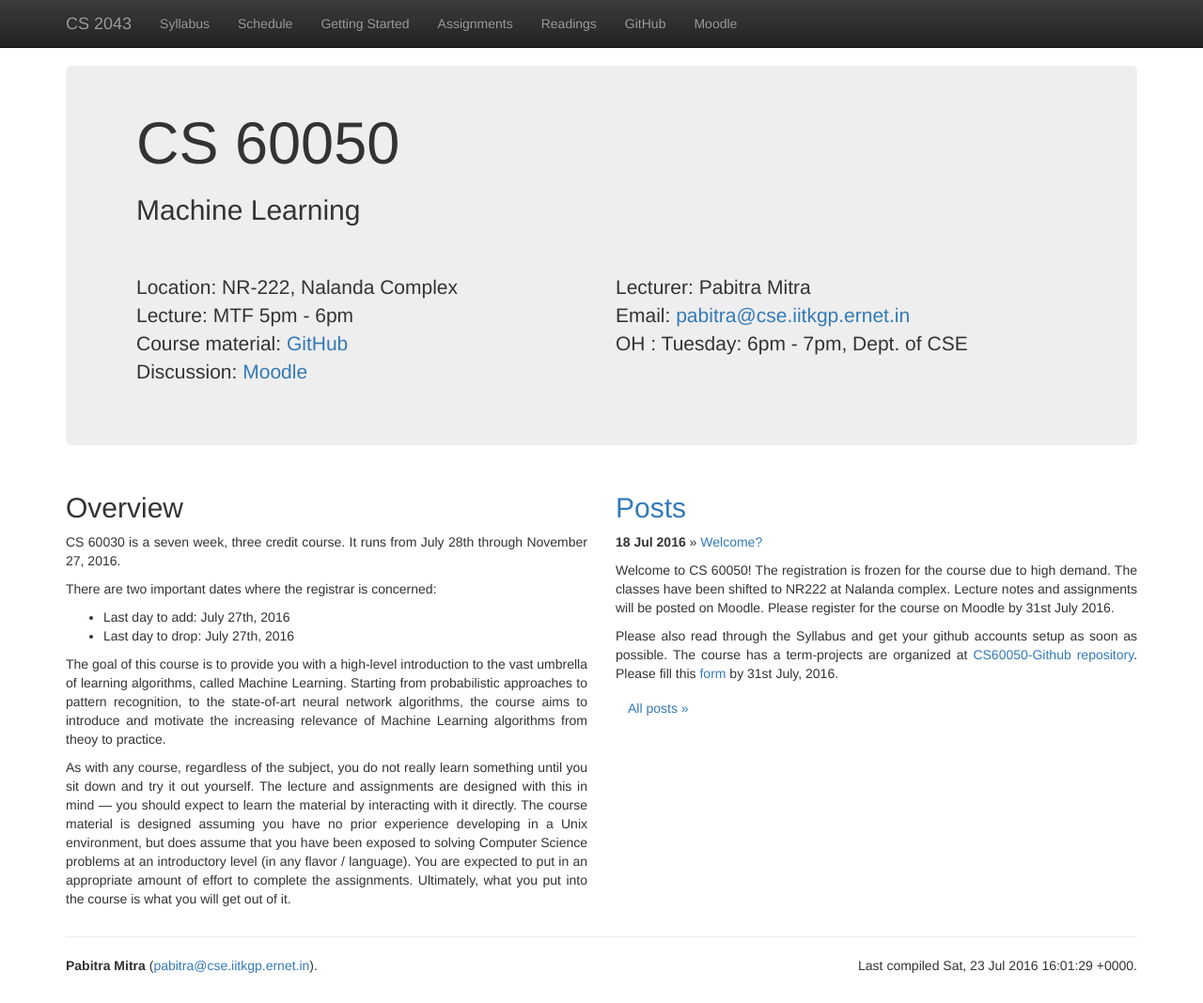
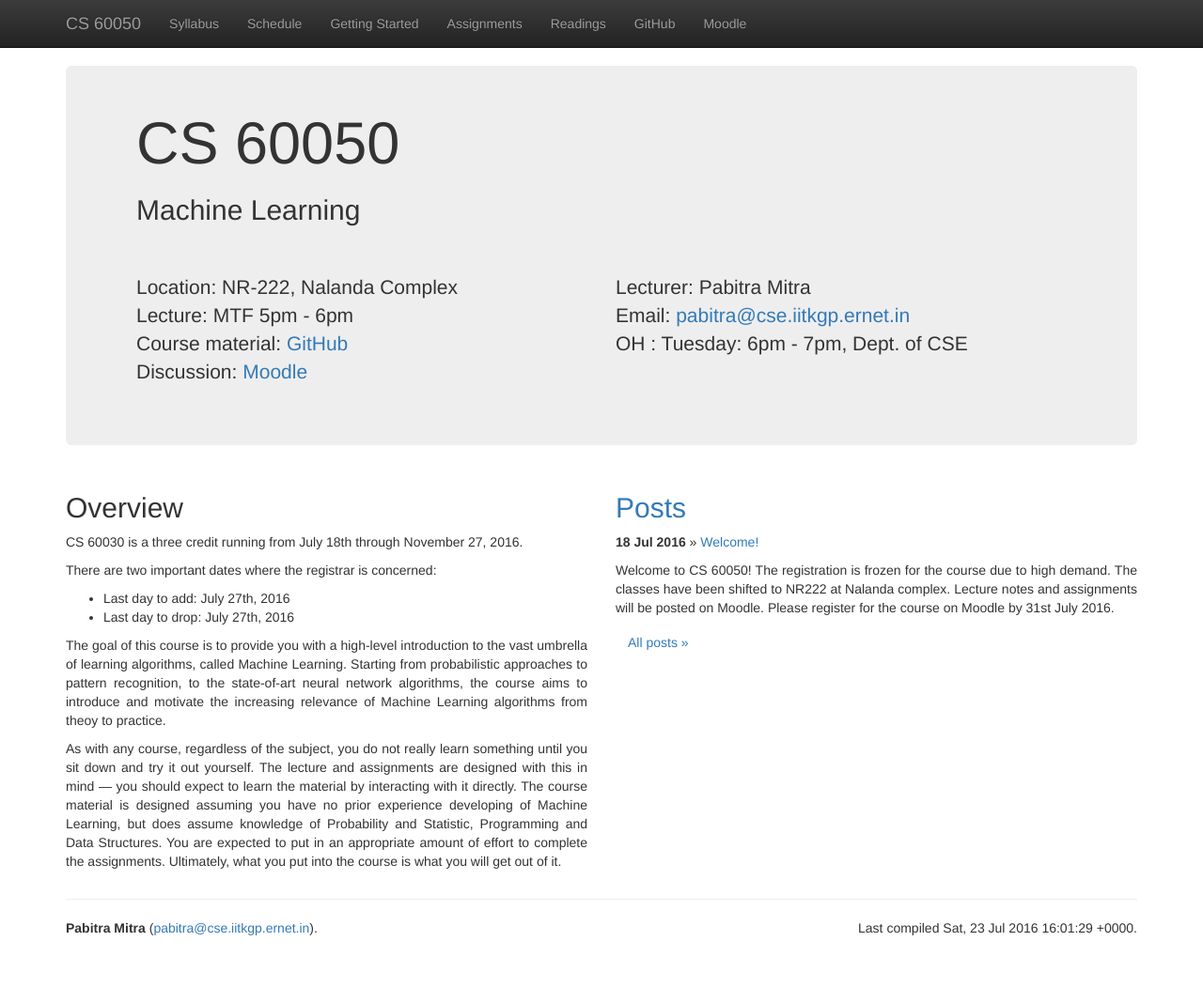
Before and after one commit to cs60050/cs60050.github.io, a Jekyll site: the page built from index.html, in a window 1280 px wide and 1068 px high. Shown: the whole window at 94% size. Built offline with Jekyll 4.4.1, drawn with Linux system fonts in a browser that asks for light colours; nearby versions of some CDN libraries.

Commit message:
Modified navbar

```diff
--- a/_includes/navbar.html
+++ b/_includes/navbar.html
@@ -10,7 +10,7 @@
       {% if page.url == "/index.html" %}
       {% assign active = "active" %}
       {% endif %}
-      <a class="navbar-brand {{ active }}" href="{{ site.baseurl }}">CS 2043</a>
+      <a class="navbar-brand {{ active }}" href="{{ site.baseurl }}">CS 60050</a>
     </div>
     <div id="navbar" class="navbar-collapse collapse">
       <ul class="nav navbar-nav">
--- a/index.html
+++ b/index.html
@@ -10,8 +10,8 @@
   <div class="col-xs-12 col-sm-12 col-md-6 col-lg-6">
     <h2>Overview</h2>
     <p>
-      CS 60030 is a seven week, three credit course. It runs from
-      July 28th through November 27, 2016.
+      CS 60030 is a three credit running from
+      July 18th through November 27, 2016.
     </p>
     <p>
       There are two important dates where the registrar is concerned:
@@ -33,11 +33,11 @@
       something until you sit down and try it out yourself.  The lecture and
       assignments are designed with this in mind &mdash; you should expect to learn
       the material by interacting with it directly.  The course material is
-      designed assuming you have no prior experience developing in a Unix
-      environment, but does assume that you have been exposed to solving
-      Computer Science problems at an introductory level (in any flavor /
-      language).  You are expected to put in an appropriate amount of effort to
-      complete the assignments.  Ultimately, what you put into the course is what
+      designed assuming you have no prior experience developing of Machine
+      Learning, but does assume knowledge of Probability and Statistic,
+      Programming and Data Structures.  You are expected to put in an
+      appropriate amount of effort to complete the assignments.
+      Ultimately, what you put into the course is what
       you will get out of it.
     </p>
     <!-- <div class="media">
```
Also changed, not shown: _posts/2016-01-27-welcome.md (+1 -1 lines).
